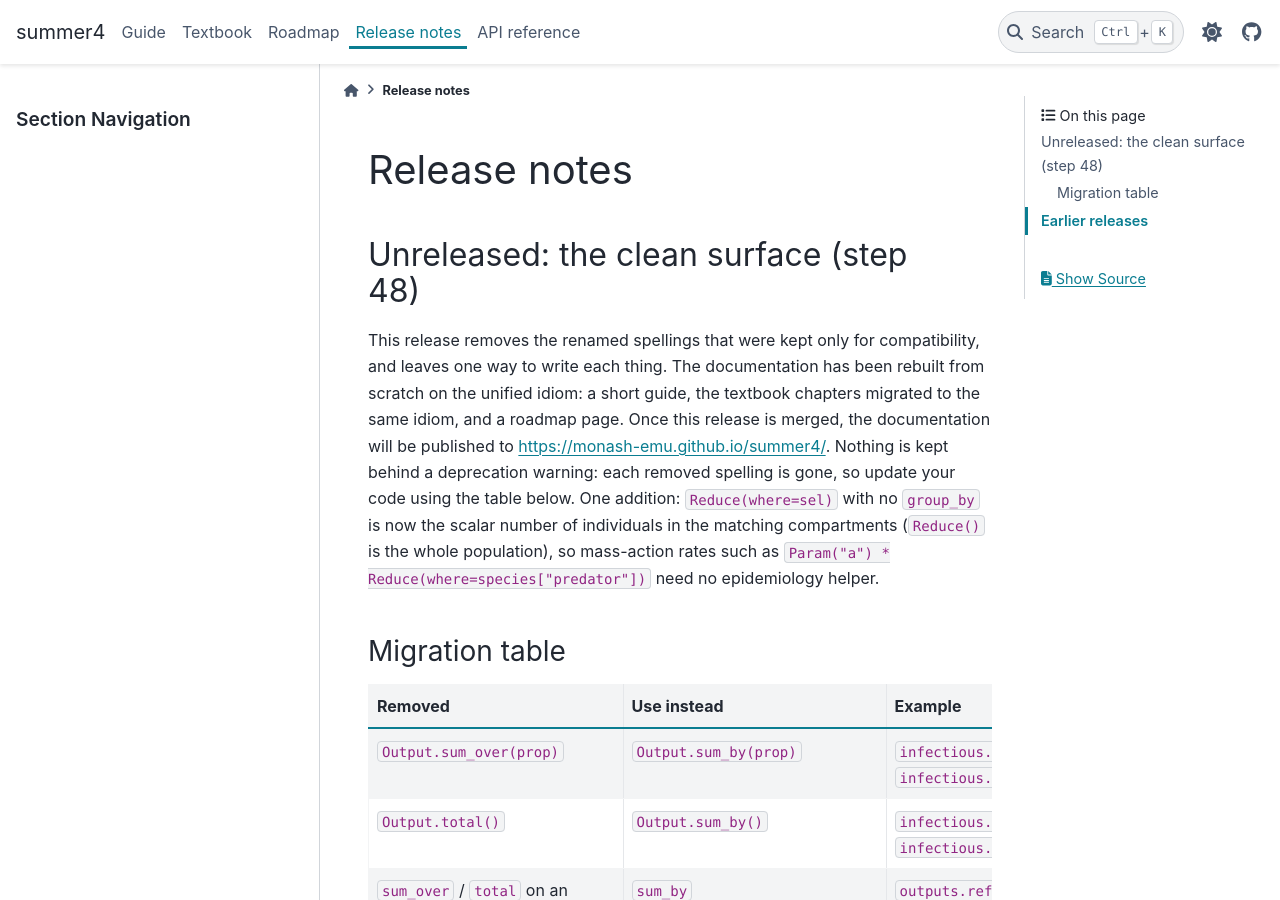
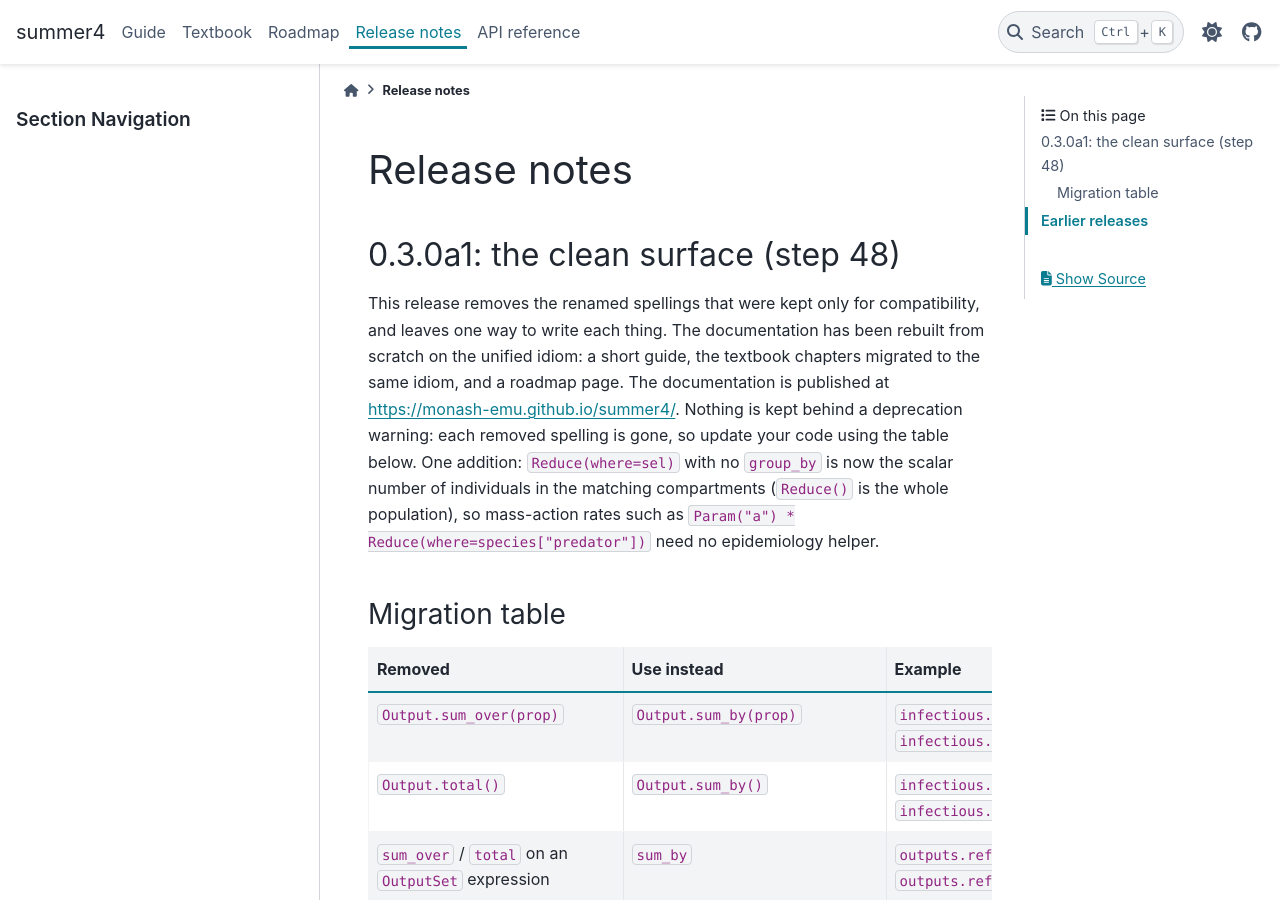
Before and after one commit to monash-emu/summer4, a Sphinx documentation site: the page built from docs/releases.md, in a window 1280 px wide and 900 px high. Built offline with Sphinx 7.4.7 and the PyData theme 0.15.4, drawn with Linux system fonts in a browser that asks for light colours.

Commit message:
Release summer4 0.3.0a1: the clean surface.

```diff
--- a/docs/conf.py
+++ b/docs/conf.py
@@ -13,8 +13,8 @@ os.environ["PYTHONPATH"] = _project_root + os.pathsep + os.environ.get("PYTHONPA
 project = "summer4"
 copyright = "2026, Monash EMU"
 author = "Monash EMU"
-release = "0.2.0a7"
-version = "0.2.0a7"
+release = "0.3.0a1"
+version = "0.3.0a1"
 
 extensions = [
     "myst_nb",
--- a/docs/releases.md
+++ b/docs/releases.md
@@ -1,11 +1,11 @@
 # Release notes
 
-## Unreleased: the clean surface (step 48)
+## 0.3.0a1: the clean surface (step 48)
 
 This release removes the renamed spellings that were kept only for compatibility, and
 leaves one way to write each thing. The documentation has been rebuilt from scratch on the
 unified idiom: a short guide, the textbook chapters migrated to the same idiom, and a roadmap
-page. Once this release is merged, the documentation will be published to
+page. The documentation is published at
 <https://monash-emu.github.io/summer4/>. Nothing is kept behind a deprecation warning: each
 removed spelling is gone, so update your code using the table below. One addition:
 `Reduce(where=sel)` with no `group_by` is now the scalar number of individuals in the matching
--- a/pyproject.toml
+++ b/pyproject.toml
@@ -1,6 +1,6 @@
 [project]
 name = "summer4"
-version = "0.2.0a7"
+version = "0.3.0a1"
 description = "JAX-native compartmental modelling platform"
 readme = "README.md"
 requires-python = ">=3.13"
```
Also changed, not shown: CHANGELOG.md (+8 -0 lines), README.md (+1 -1 lines), docs/evaluation/coverage-ledger.md (+3 -3 lines), docs/evaluation/tb-ports.md (+2 -2 lines), docs/index.md (+3 -3 lines).
